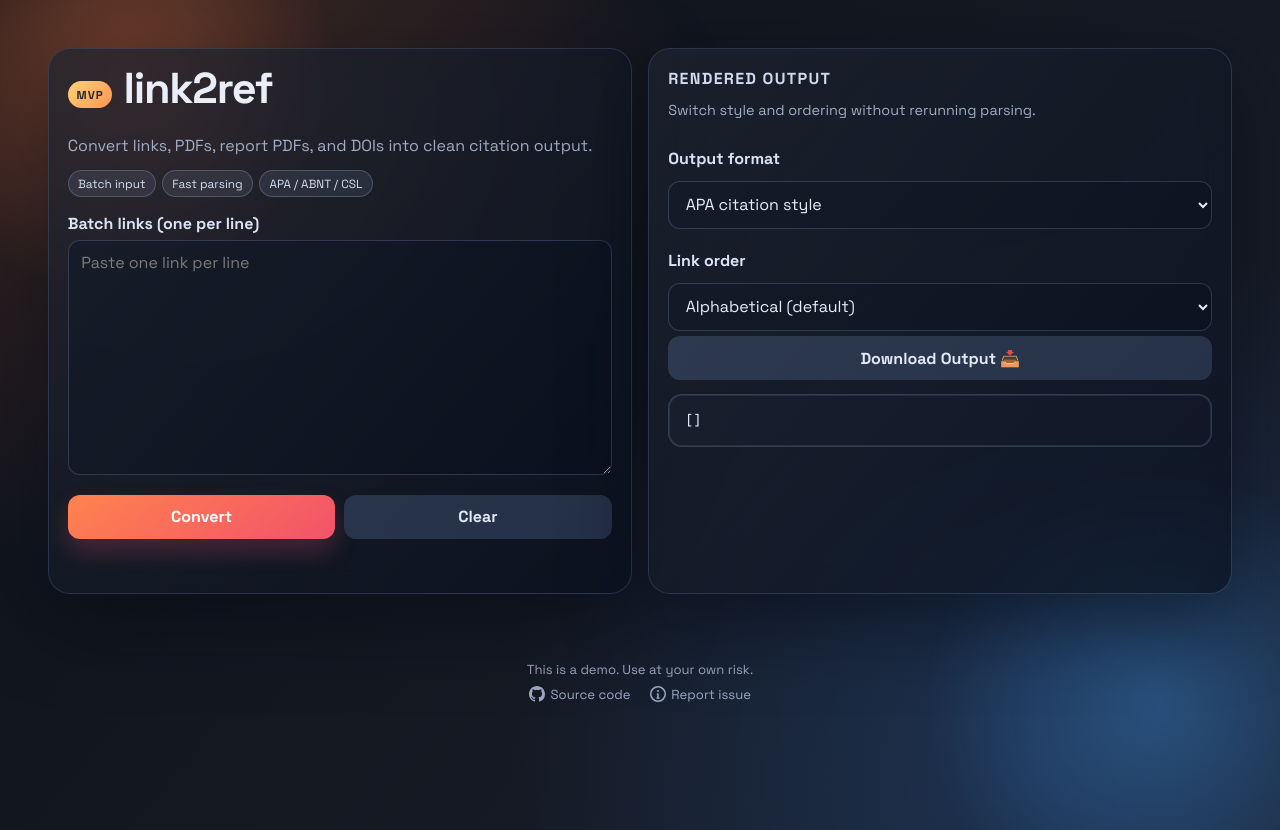
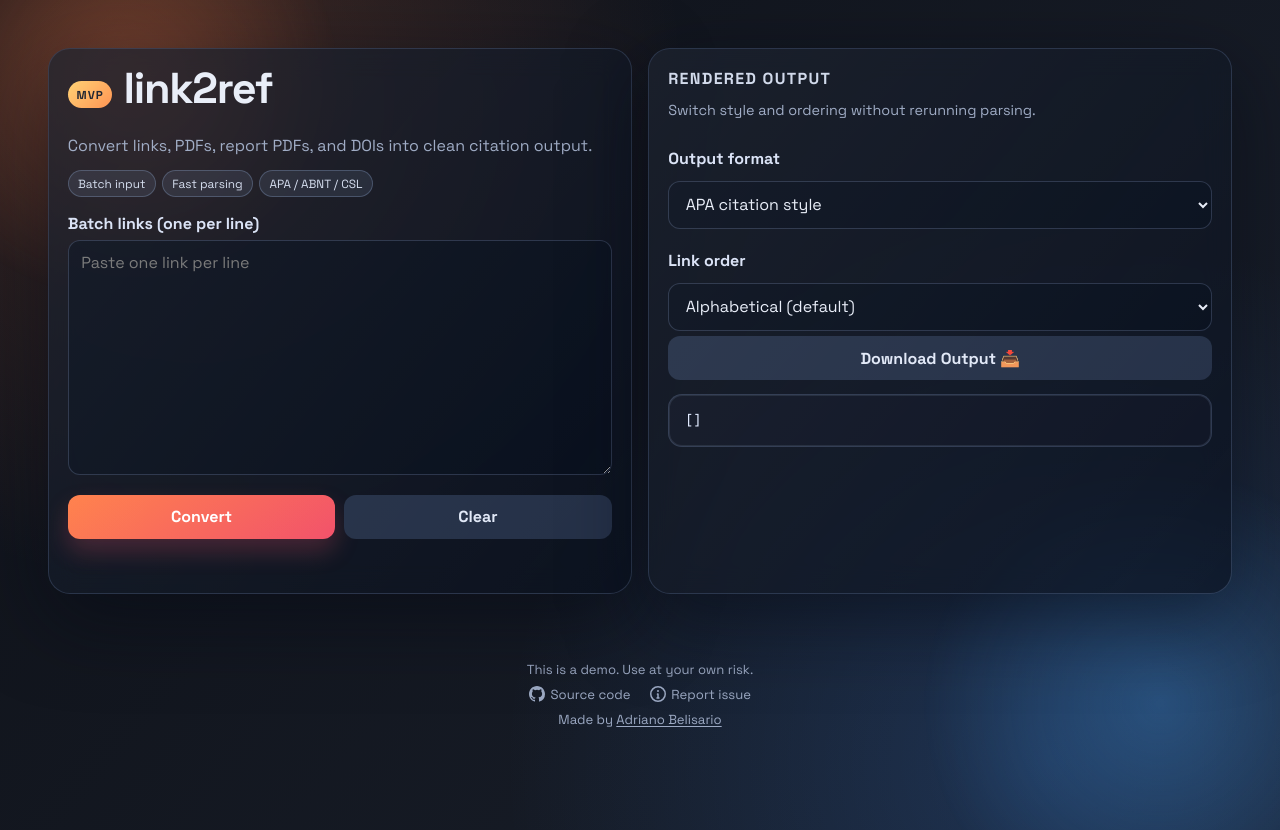
Before and after one commit to belisards/link2ref, a website: page public/index.html in a window 1280 px wide. Drawn offline with Linux system fonts and the light colour scheme.

Commit message:
Add credits to Adriano Belisario in footer

```diff
--- a/public/index.html
+++ b/public/index.html
@@ -83,6 +83,7 @@
           Report issue
         </a>
       </nav>
+      <p class="credits">Made by <a href="https://belisario.website" target="_blank" rel="noopener">Adriano Belisario</a></p>
     </footer>
 
     <script type="module" src="app.js?v=4"></script>
--- a/public/styles.css
+++ b/public/styles.css
@@ -348,6 +348,21 @@ pre {
   color: var(--ink);
 }
 
+.credits {
+  margin-top: 0.5rem;
+}
+
+.credits a {
+  color: var(--ink-soft);
+  text-decoration: underline;
+  text-underline-offset: 2px;
+  transition: color 0.15s ease;
+}
+
+.credits a:hover {
+  color: var(--ink);
+}
+
 @media (max-width: 740px) {
   .shell {
     margin: 1.1rem auto;
```
